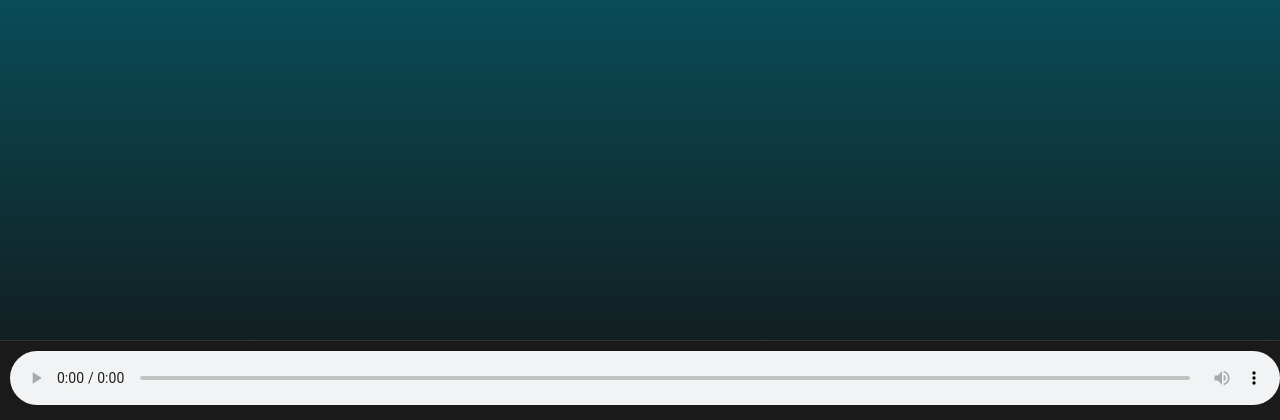
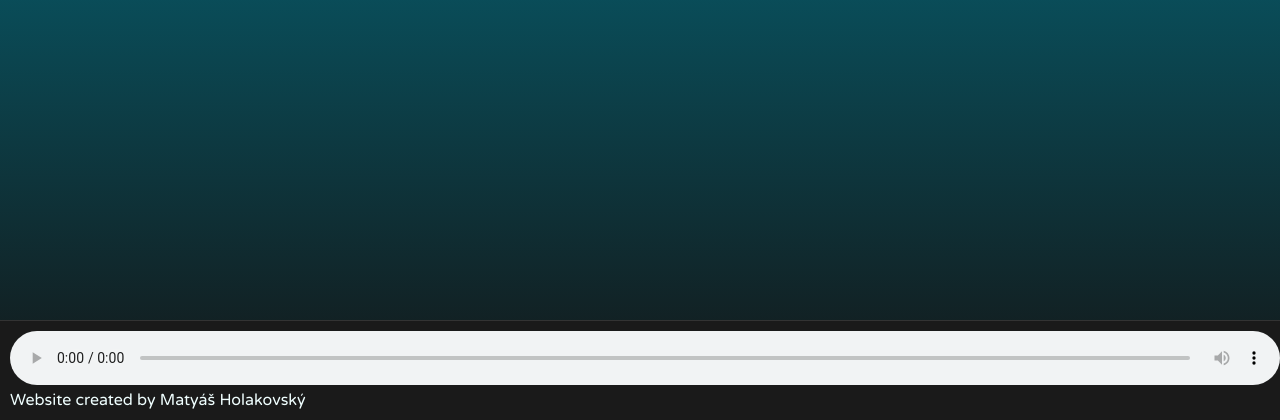
Before and after one commit to Gotyxoslav/Maturitni-Prace, a Flask app: page / in a window 1280 px wide. Shown: the part 380-800 px from the top of the page. Run offline with Flask 3, Linux system fonts and the light colour scheme; data that the repository does not hold is empty; some web fonts are replaced.

Commit message:
quick adding of name

```diff
--- a/maturita/views/adminapp.py
+++ b/maturita/views/adminapp.py
@@ -251,7 +251,7 @@ win.addWidget(pg0)
 win.addWidget(pg1)
 win.addWidget(pg2)
 
-win.setWindowTitle("Toney Admin Manager")
+win.setWindowTitle("Toney Admin Manager (Created by Matyáš Holakovský)")
 win.resize(300, 200)
 win.show()
 
--- a/maturita/views/templates/base.html
+++ b/maturita/views/templates/base.html
@@ -24,6 +24,7 @@
         <audio id="player" controls style="width: 100%;" onended="playNextInQueue()">
             <source src="" type="audio/mpeg">
         </audio>
+        <p style="color: azure;">Website created by Matyáš Holakovský</p>
     </div>
 
     <script>
```
